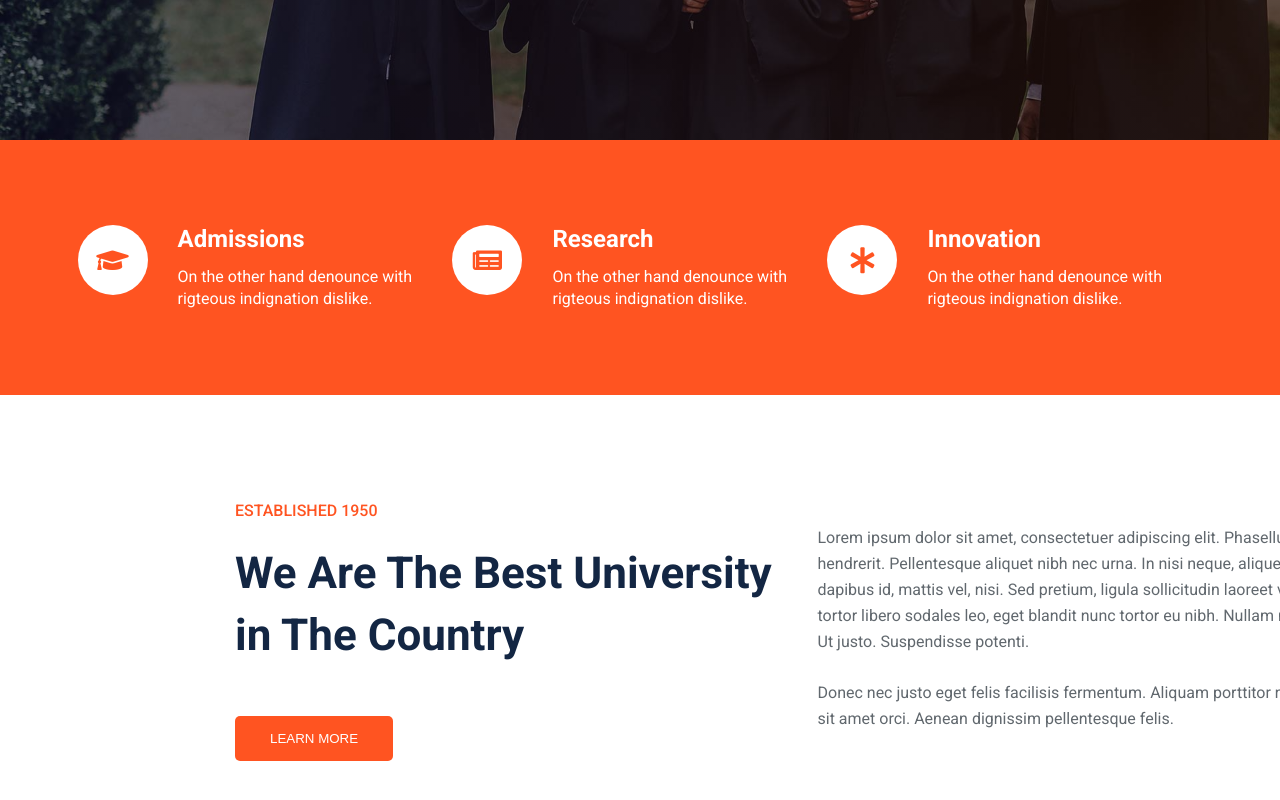
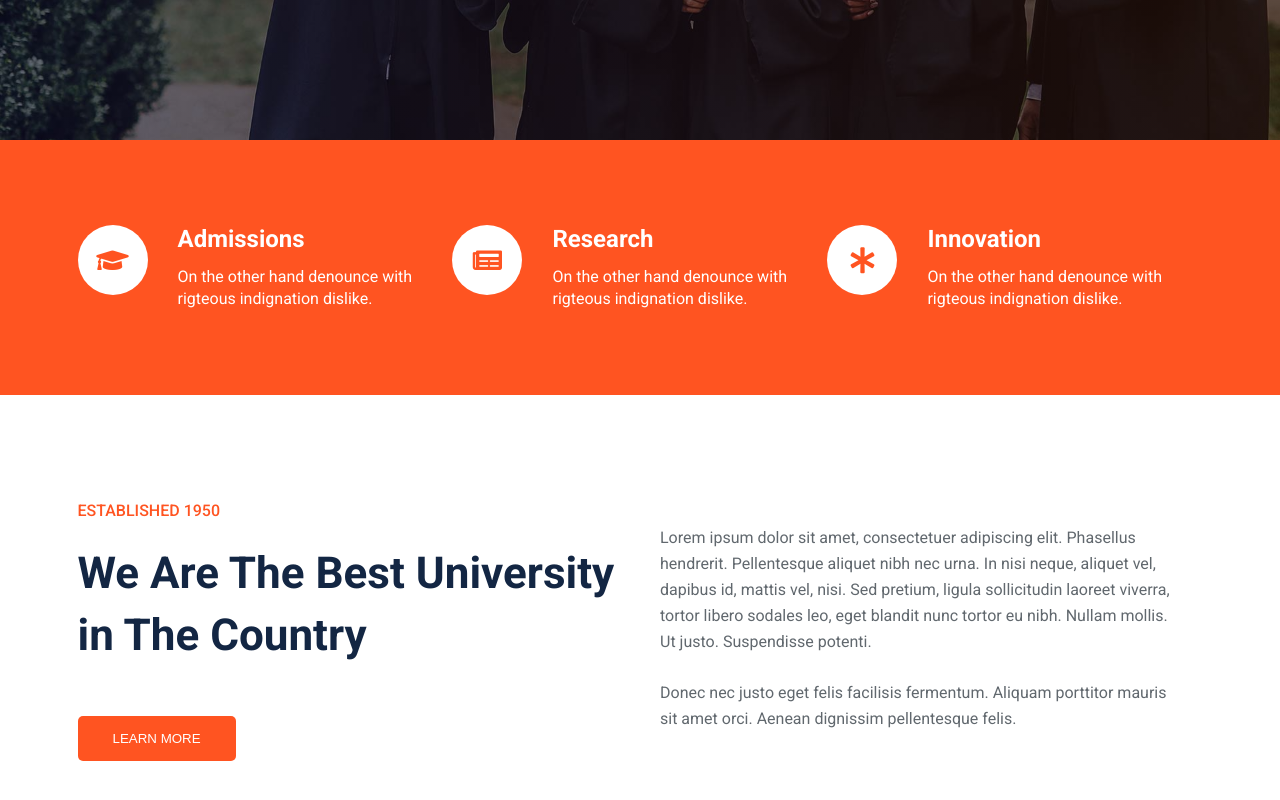
Before and after one commit to developerbadsa/class13prjct, a plain HTML site: page index.html in a window 1280 px wide. Shown: the part 685-1485 px from the top of the page. Drawn offline with Linux system fonts and the light colour scheme.

Commit message:
Update style.css

```diff
--- a/css/style.css
+++ b/css/style.css
@@ -205,7 +205,7 @@ transition: .4s;
 /*======about=======*/
 .about{
     background: #ffffff;
-    padding: 105px 225px;
+    padding: 105px 0px;
 }
 .about-left span {
     color:#ff5421;
```
